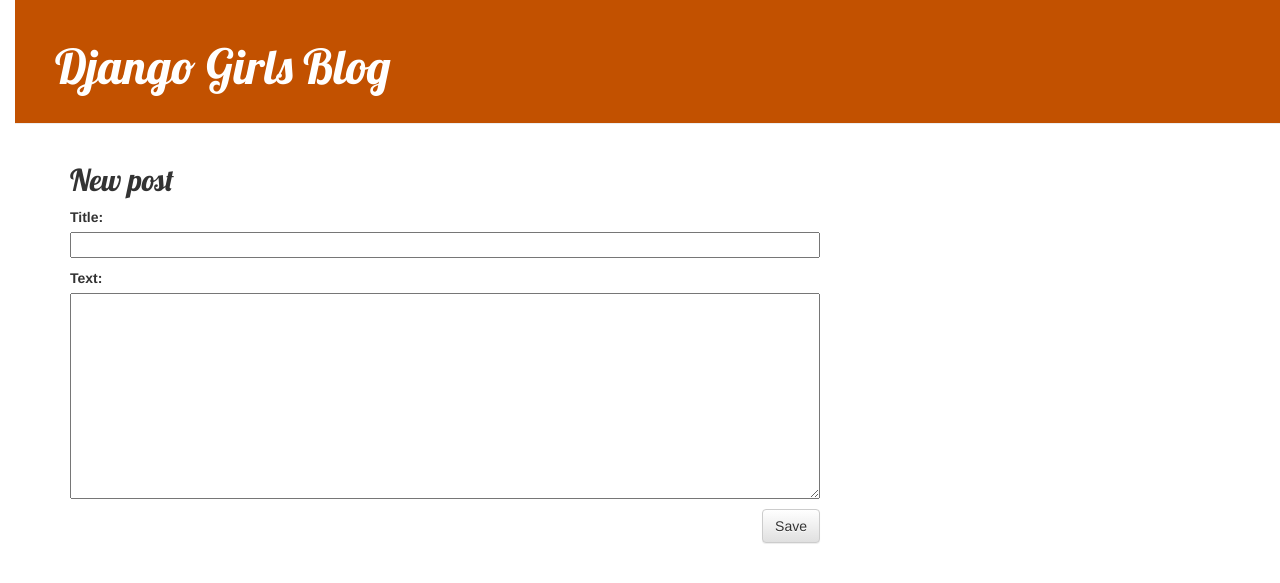
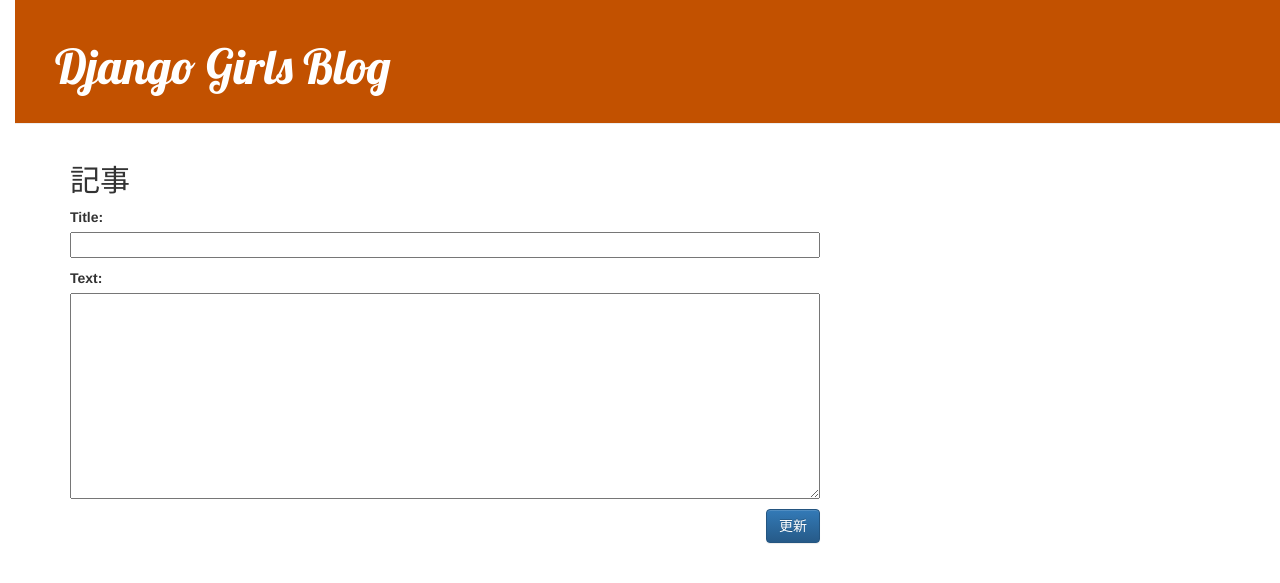
Before and after one commit to Tyarinnko/my-first-blog, a Django app: page /post/new/ in a window 1280 px wide. Shown: the top 583 px of the page. Run offline with Django 3.2, Linux system fonts and the light colour scheme; some libraries are stand-ins or nearby versions.

Commit message:
記事の削除の追加

```diff
--- a/blog/templates/blog/post_detail.html
+++ b/blog/templates/blog/post_detail.html
@@ -8,7 +8,8 @@
             </div>
         {% endif %}
     {% if user.is_authenticated %}
-        <a class="btn btn-default" href="{% url 'post_edit' pk=post.pk %}"><span class="glyphicon glyphicon-pencil"></span></a>
+        <a class="btn btn-primary" href="{% url 'post_edit' pk=post.pk %}"><span class="glyphicon glyphicon-pencil">更新</span></a>
+        <a class="btn btn-danger" href="{% url 'post_delete' pk=post.pk %}"><span class="glyphicon glyphicon-pencil">削除</span></a>
     {% endif %}
         <h2>{{ post.title }}</h2>
         <p>{{ post.text|linebreaksbr }}</p>
--- a/blog/templates/blog/post_edit.html
+++ b/blog/templates/blog/post_edit.html
@@ -1,9 +1,9 @@
 {% extends 'blog/base.html' %}
 
 {% block content %}
-    <h2>New post</h2>
+    <h2>記事</h2>
     <form method="POST" class="post-form">{% csrf_token %}
         {{ form.as_p }}
-        <button type="submit" class="save btn btn-default">Save</button>
+        <button type="submit" class="save btn btn-primary">更新</button>
     </form>
 {% endblock %}
--- a/blog/urls.py
+++ b/blog/urls.py
@@ -6,4 +6,5 @@ urlpatterns = [
     path('post/<int:pk>/', views.post_detail.as_view(), name='post_detail'),
     path('post/new/', views.post_new.as_view(), name='post_new'),
     path('post/<int:pk>/edit/', views.post_edit.as_view(), name='post_edit'),
+    path('post/<int:pk>/delete/',views.post_delete.as_view(),name='post_delete')
 ]
--- a/blog/views.py
+++ b/blog/views.py
@@ -1,3 +1,4 @@
+import blog
 from typing import KeysView
 from django import db, forms
 from django.core.files.base import ContentFile
@@ -12,7 +13,7 @@ from django.utils import timezone
 from .models import Post
 from django.shortcuts import render
 from django.shortcuts import redirect
-from django.views.generic import ListView,DetailView,CreateView,UpdateView,DeleteView
+from django.views.generic import ListView,DetailView,CreateView,UpdateView
 
 class post_list(ListView):
     model = Post
@@ -39,4 +40,10 @@ class post_edit(UpdateView):
 
     def form_valid(self, form):
         form.instance.author_id = self.request.user.id
-        return super(post_new,self).form_valid(form)
+        return super(post_edit,self).form_valid(form)
+
+class post_delete(DeleteView):
+    template_name = 'blog/post_delete.html'
+    model = Post
+    form_class = PostForm
+    success_url = '/'
```
Also changed, not shown: blog/templates/blog/post_delete.html (added, +10 -0 lines), db.sqlite3.
